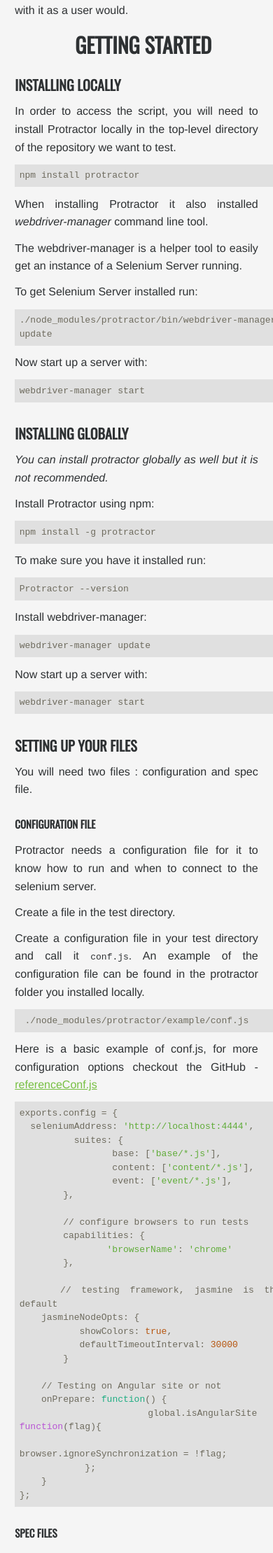
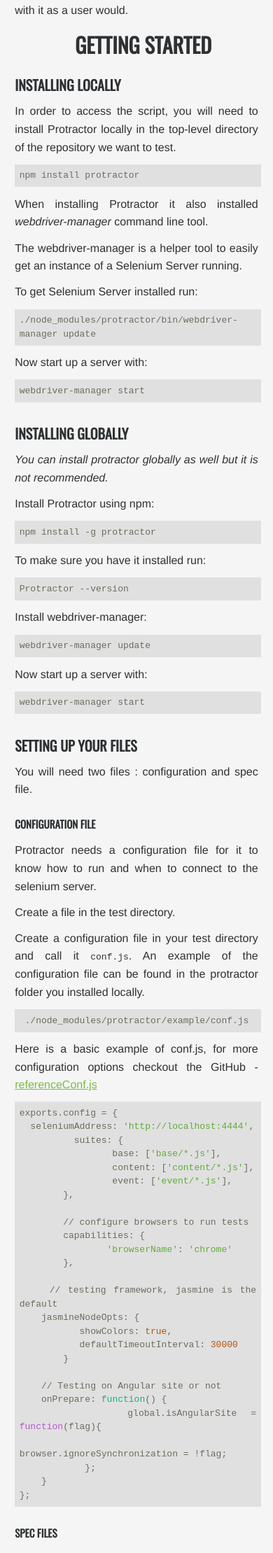
Before and after one commit to RachelSeale/rsealePortfolio, a Jekyll site: the page built from _posts/2015-09-19-protractor.markdown, in a window 390 px wide. Shown: the part 1424-3643 px from the top of the page at 70% size. Built offline with Jekyll 4.4.1, drawn with Linux system fonts in a browser that asks for light colours; nearby versions of some CDN libraries.

Commit message:
removing 100% width

```diff
--- a/css/index.css
+++ b/css/index.css
@@ -308,9 +308,6 @@ pre {
   white-space: -moz-pre-wrap;
   background-color: #E0E0E0;
   margin: 0% 4% 3% 5%; }
-  @media screen and (max-width: 400px) {
-    pre {
-      width: 100%; } }
 
 footer {
   max-width: 68em;
--- a/css/posts.scss
+++ b/css/posts.scss
@@ -4,7 +4,6 @@
 /*
 /*****************************************************************************/
 
-$mobile: new-breakpoint(max-width 400px 12);
 
 #blog{
   background-color: $white;
@@ -81,8 +80,4 @@ pre {
   white-space: -moz-pre-wrap;
   background-color: $code-grey;
   margin: 0% 4% 3% 5%;
-
-  @include media($mobile) {
-    width:100%;
-  }
 }
```
Also changed, not shown: 1 other file.
